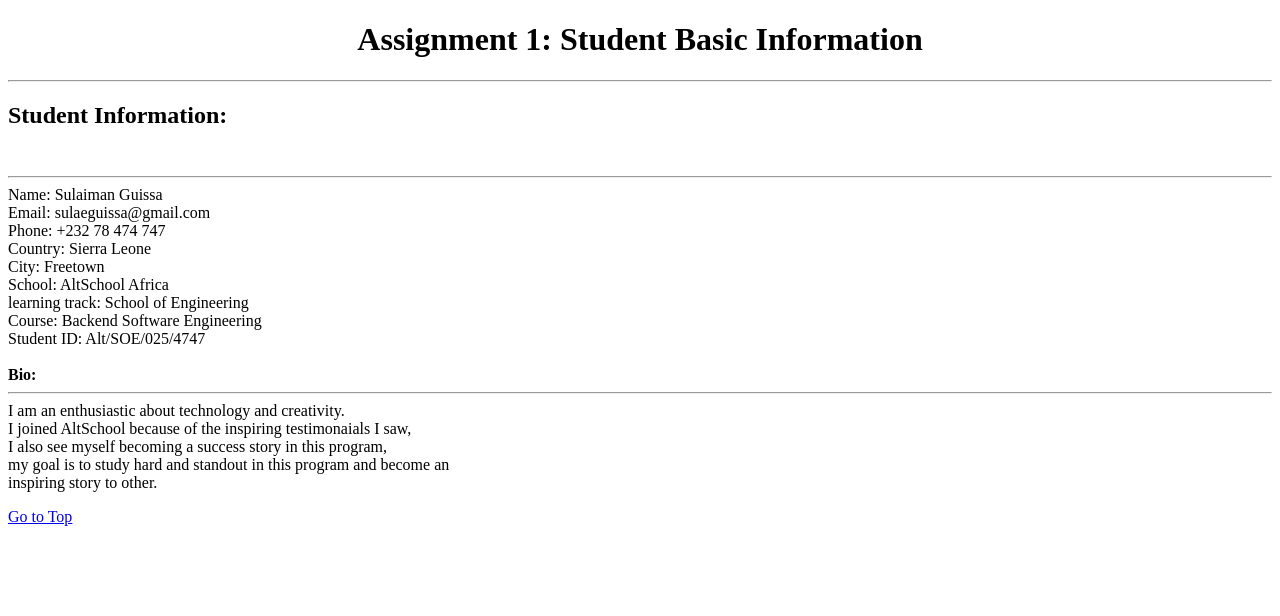
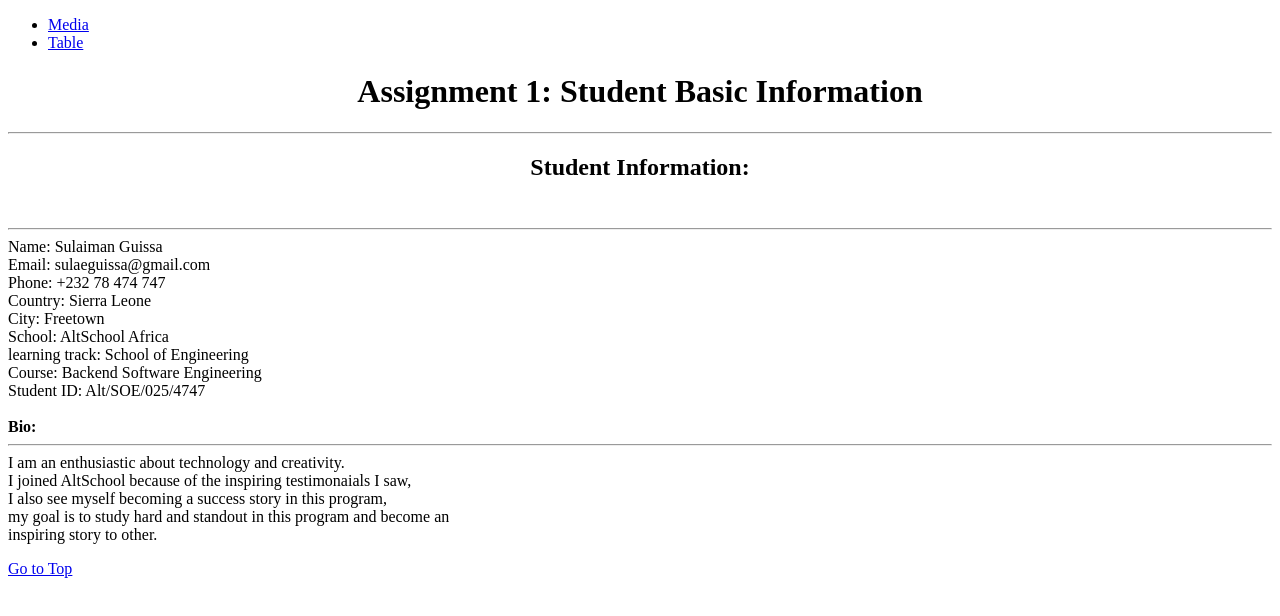
Before and after one commit to SGuissa/AltSchool_Africa, a plain HTML site: page index.html in a window 1280 px wide. Drawn offline with Linux system fonts and the light colour scheme.

Commit message:
modify index,media and table files

```diff
--- a/index.html
+++ b/index.html
@@ -3,14 +3,20 @@
   <head>
     <meta charset="UTF-8" />
     <meta name="viewport" content="width=device-width, initial-scale=1.0" />
-    <title>Assignment 1</title>
+    <title>Home</title>
   </head>
   <body>
     <a id="top"></a>
+    <nav>
+      <ul>
+        <li><a href="media.html">Media</a></li>
+        <li><a href="table.html">Table</a></li>
+      </ul>
+    </nav>
     <h1 align="center">Assignment 1: Student Basic Information</h1>
     <hr />
     <p>
-        <h2>
+        <h2 align="center">
             <strong>Student Information:</strong><br />
         <br />
         </h2>
```
Also changed, not shown: media.html (+2 -2 lines), table.html (+1 -1 lines).
